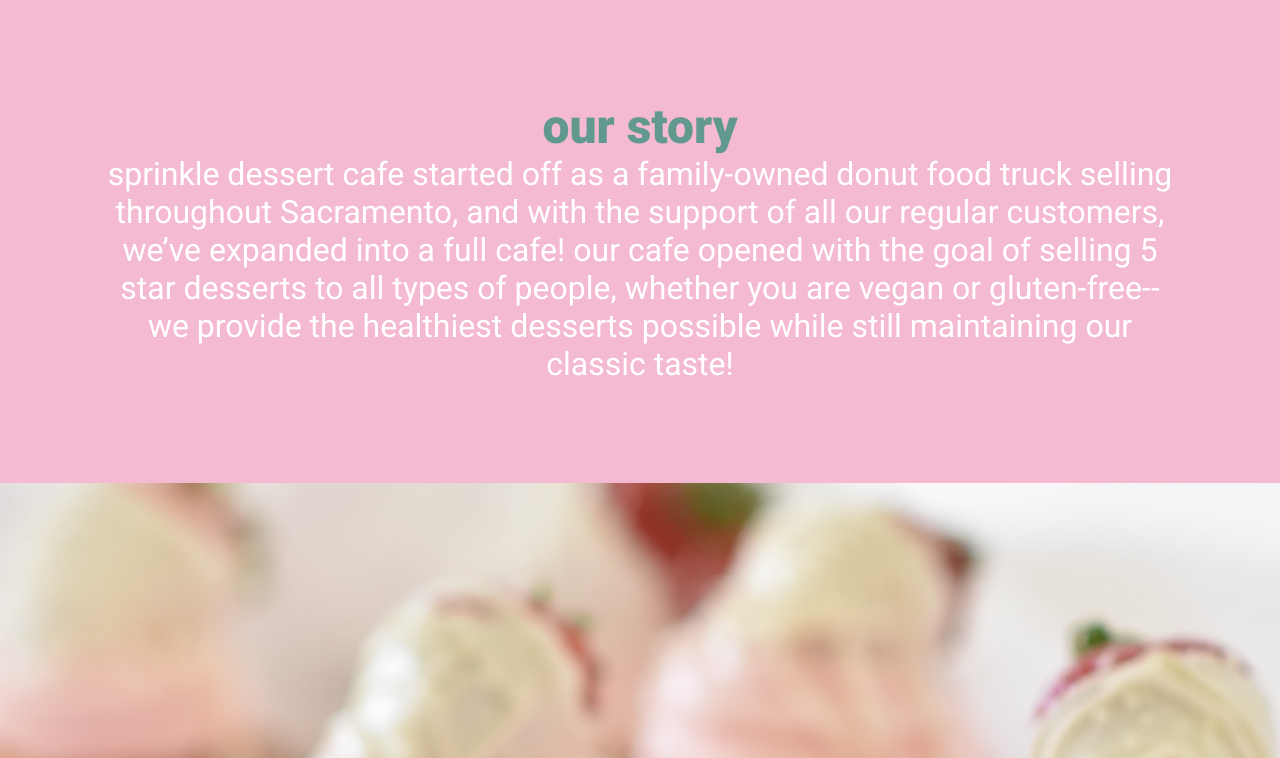
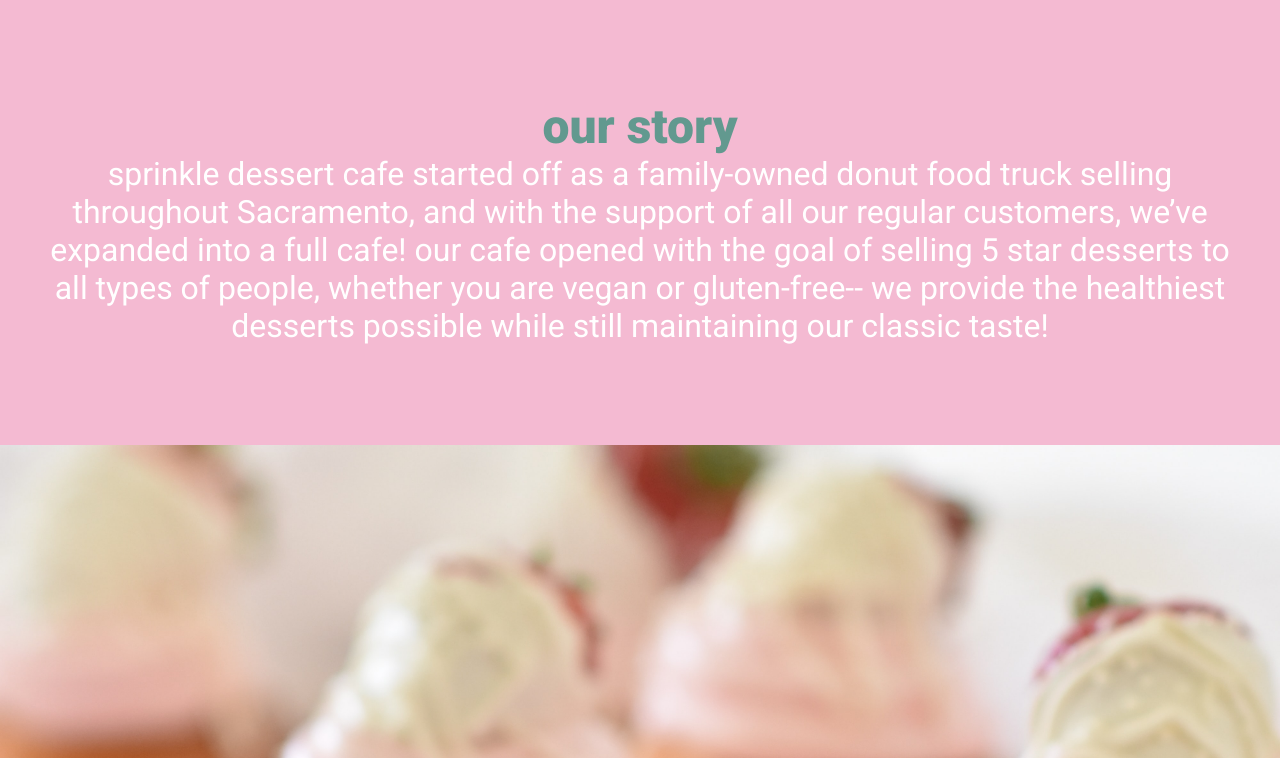
Before and after one commit to katchamari/sprinklecafe, a website: page index.html in a window 1280 px wide. Shown: the part 1470-2228 px from the top of the page. Drawn offline with nearby package versions, Linux system fonts and the light colour scheme.

Commit message:
fixed mobile styling

```diff
--- a/scss/styles.scss
+++ b/scss/styles.scss
@@ -222,7 +222,11 @@ body{
 
         &#story{
             text-align:center;
-            padding:100px;
+            padding:50px 20px;
+
+            @media only screen and (min-width:768px){
+                padding:100px 20px;
+            }
         }
 
         div.half-flex{
```
Also changed, not shown: css/styles.css.
